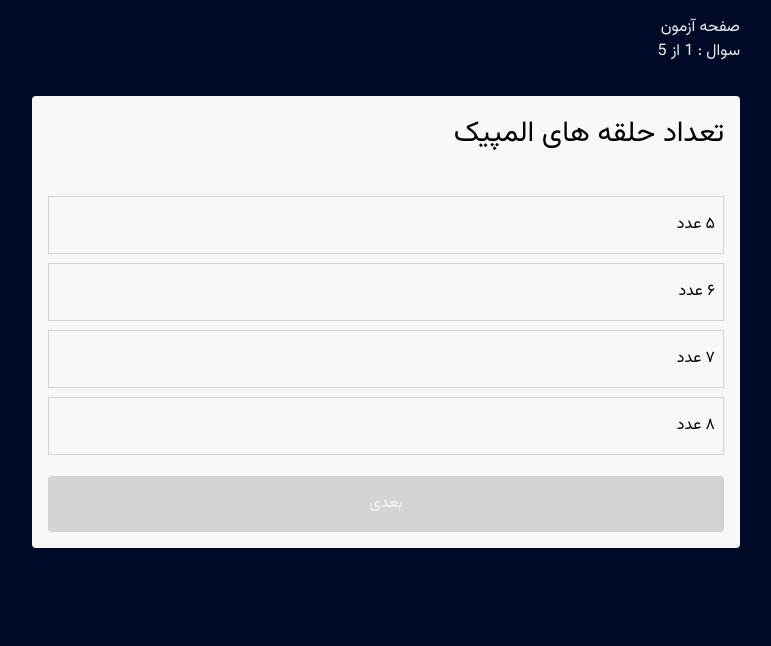
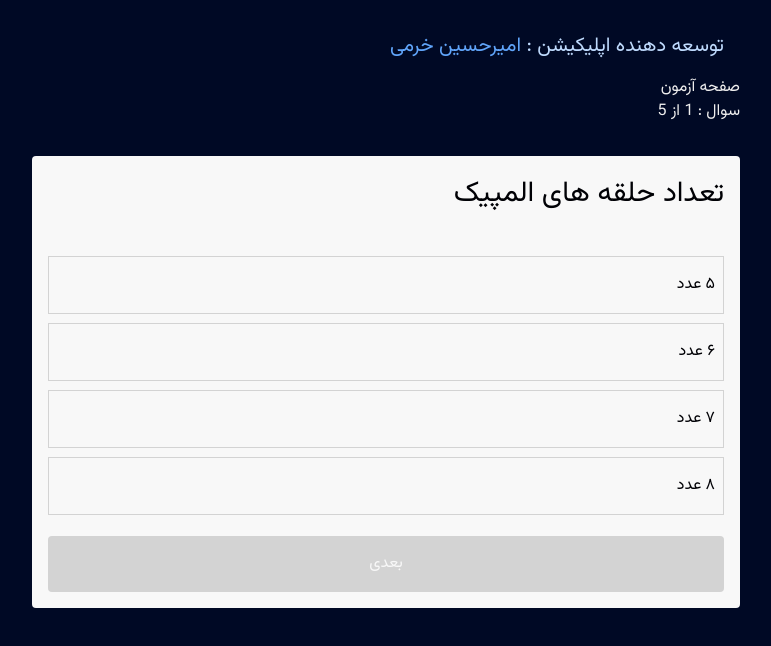
Before and after one commit to AmirKhorrami/Quiz, a Next.js app: page /quiz in a window 1280 px wide. Shown: the top 646 px of the page, without its empty margins (254-1025 px from the left). Built offline with nearby package versions, Linux system fonts and the light colour scheme.

Commit message:
parallel routes...

```diff
--- /dev/null
+++ b/app/quiz/@about/page.js
@@ -0,0 +1,16 @@
+import React from "react";
+
+const About = () => {
+  return (
+    <main>
+      <div>
+        <h1 className="text-xl text-blue-200">
+          توسعه دهنده اپلیکیشن :{" "}
+          <span className="text-xl text-blue-400">امیرحسین خرمی</span>{" "}
+        </h1>
+      </div>
+    </main>
+  );
+};
+
+export default About;
--- /dev/null
+++ b/app/quiz/layout.js
@@ -0,0 +1,8 @@
+export default function Layout({children, about}){
+    return (
+      <div className="container">
+        {about}
+        {children}
+      </div>
+    );
+}
--- a/app/quiz/page.jsx
+++ b/app/quiz/page.jsx
@@ -70,7 +70,7 @@ const Quiz = () => {
 
   // throw new Error();
   return (
-    <div className="container">
+    <>
       <h1>صفحه آزمون</h1>
       <div>
         {!showResult ? (
@@ -139,7 +139,7 @@ const Quiz = () => {
           </div>
         )}
       </div>
-    </div>
+    </>
   );
 };
 
```
